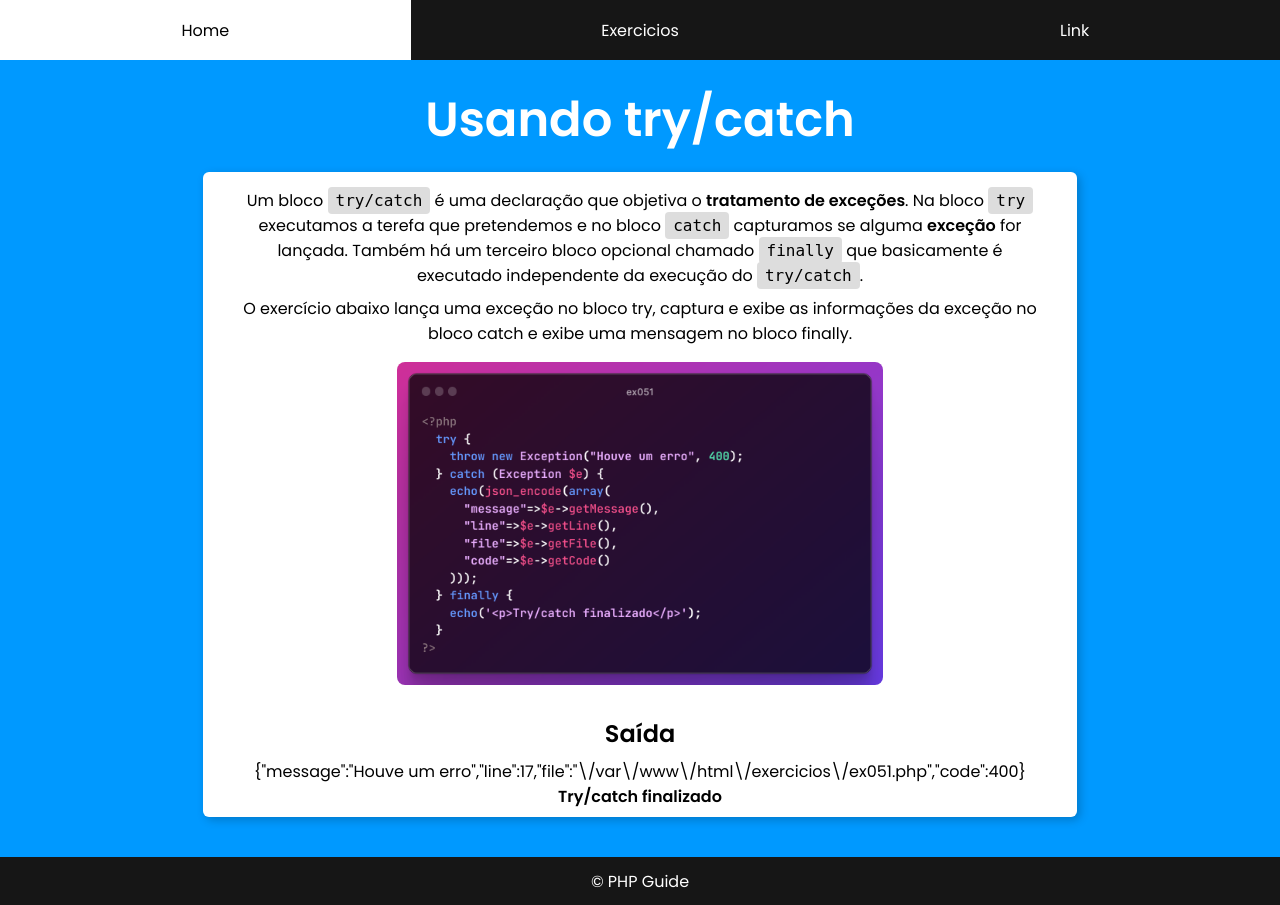
After one commit to JoaoVSBraz/php-guide, a PHP site: page /exercicios/ex051.php in a window 1280 px wide. The commit adds this page. Run offline with PHP 8.4, Linux system fonts and the light colour scheme.

Commit message:
add ex051 - using try/catch

```diff
--- a/exercicios.php
+++ b/exercicios.php
@@ -208,6 +208,10 @@
                         <td>EX 050</td>
                         <td><a href="/exercicios/ex050.php">Usando cookies</a></td>
                     </tr>
+                    <tr>
+                        <td>EX 051</td>
+                        <td><a href="/exercicios/ex051.php">Usando try/catch</a></td>
+                    </tr>
                 </tbody>
             </table>
         </section>
--- /dev/null
+++ b/exercicios/ex051.php
@@ -0,0 +1,33 @@
+<?php require_once('../partials/header.php') ?>
+<?php require_once('../autoload.php') ?>
+    <main>
+        <h1>Usando try/catch</h1>
+        <section>
+            <div class="content">
+                <p>Um bloco <code>try/catch</code> é uma declaração que objetiva o <strong>tratamento de exceções</strong>. Na bloco <code>try</code> executamos a terefa que pretendemos e no bloco <code>catch</code> capturamos se alguma <strong>exceção</strong> for lançada. Também há um terceiro bloco opcional chamado <code>finally</code> que basicamente é executado independente da execução do <code>try/catch</code>.</p>
+
+                <p>O exercício abaixo lança uma exceção no bloco try, captura e exibe as informações da exceção no bloco catch e exibe uma mensagem no bloco finally.</p>
+
+                <p><img src="/assets/images/ex051.png" alt="Exemplo do tratamento de exceções com o bloco try/catch"></p>
+            </div>
+            <div class="result">
+                <h2>Saída</h2>
+                <?php
+                    try {
+                        throw new Exception("Houve um erro", 400);
+
+                    } catch (Exception $e) {
+                        echo(json_encode(array(
+                            "message"=>$e->getMessage(),
+                            "line"=>$e->getLine(),
+                            "file"=>$e->getFile(),
+                            "code"=>$e->getCode()
+                        )));
+                    } finally {
+                        echo('<p><strong>Try/catch finalizado</strong></p>');
+                    }
+                ?>
+            </div>
+        </section>
+    </main>
+<?php require_once('../partials/footer.php') ?>
```
Also changed, not shown: assets/images/ex051.png (added).
